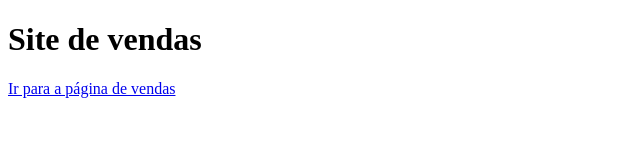
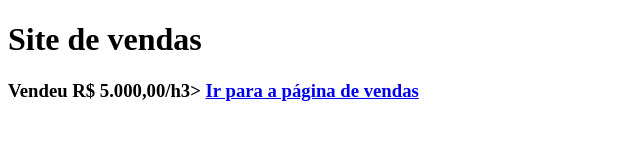
Before and after one commit to SandroSantarosa/aulagithub, a plain HTML site: page index.html in a window 1280 px wide. Shown: the whole page, without its empty margins (0-640 px from the left). Drawn offline with Linux system fonts and the light colour scheme.

Commit message:
Acrescentado o valor das vendas

```diff
--- a/index.html
+++ b/index.html
@@ -7,6 +7,7 @@
 </head>
 <body>
     <h1>Site de vendas</h1>
+    <h3>Vendeu R$ 5.000,00/h3>
     <a href="vendas.html">Ir para a página de vendas</a>
 </body>
 </html>
```
